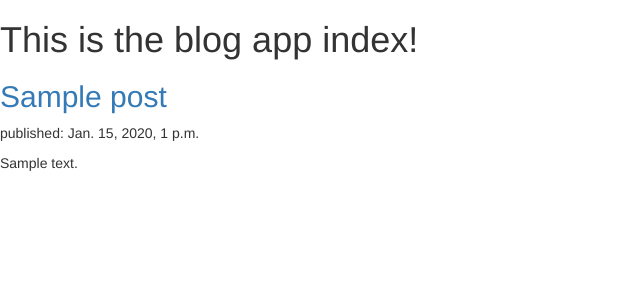
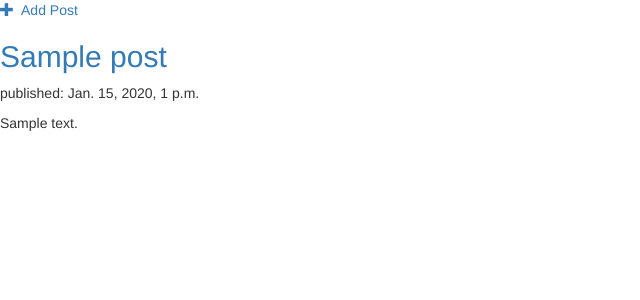
Before and after one commit to gambitYP/django-blog, a Django app: template blog/templates/blog/index.html in a window 1280 px wide. Shown: the top 300 px of the page, without its empty margins (0-640 px from the left). Run offline with Django 3.2, Linux system fonts and the light colour scheme; tables that the repository leaves empty hold one stand-in row (values such as "Sample post"); the template is opened without the code that fills it: values that come from a table or form of the project are taken from there, most other values are stand-ins (such as "Sample title", 1, 10 or a date in 2020); some libraries are stand-ins or nearby versions.

Commit message:
Работа над индивидуальными постами
Добавлены индивидуальные посты и заготовка для их добавления. Начата
работа над формами. Отформатировано все кошмарно. Нужно запилить более
менее рабочий шаблон

```diff
--- a/blog/models.py
+++ b/blog/models.py
@@ -1,4 +1,5 @@
 from django.db import models
+from django.core.urlresolvers import reverse
 from django.utils import timezone
 
 # Create your models here.
@@ -9,6 +10,9 @@ class Post(models.Model):
 	created_date = models.DateTimeField(default=timezone.now)
 	published_date = models.DateTimeField(blank=True, null=True)
 
+	def get_absolute_url(self):
+		return reverse('blog:post', kwargs={'pk': self.pk})
+
 	def publish(self):
 		self.published_date = timezone.now
 		self.save()
--- a/blog/static/music/style.css
+++ /dev/null
@@ -1,15 +0,0 @@
-#pagination{
-	margin-top: 20px;
-}
-
-#pagination #previous-page {
-	float: left;
-}
-
-#pagination #next-page {
-	float: right;
-}
-
-#pagination #num-pages {
-	text-align: center;
-}
--- a/blog/templates/blog/base.html
+++ b/blog/templates/blog/base.html
@@ -12,6 +12,9 @@
 	<title>{% block title %} Blog {% endblock %}</title>
 </head>
 <body>
+	<a href="{% url 'blog:post-add' %}">
+		<span class="glyphicon glyphicon-plus" aria-hidden="true"></span>&nbsp; Add Post
+	</a>
 	{% block main %}
 
 	{% endblock %}
--- a/blog/templates/blog/index.html
+++ b/blog/templates/blog/index.html
@@ -1,9 +1,8 @@
 {% extends 'blog/base.html' %}
 
 {% block main %}
-	<h1>This is the blog app index!</h1>
 	{% for post in posts %}
-		<h2><a href="#">{{ post.title }}</a></h2>
+		<h2><a href="{% url "blog:post" post.pk %}">{{ post.title }}</a></h2>
 		<p>published: {{ post.published_date }}</p>
 		<p>
 			{{ post.text|linebreaksbr }}
@@ -13,32 +12,52 @@
 
 	<!-- TEMP -->
 	{% if paginator.num_pages > 1 %}
-		<div id="pagination">
+	<nav aria-label="Page navigation">
+		<ul class="pagination">
 			{% if page_obj.has_previous %}
-				<div id="previous-page">
-					<a href="{% url "blog:index" %}?page={{ page_obj.previous_page_number }}">&lt;</a>
-				</div>
+			<li>
+		    	<a href="{% url "blog:index" %}?page={{ page_obj.previous_page_number }}" aria-label="Previous">
+		    		<span aria-hidden="true">&laquo;</span>
+		      	</a>
+		    </li>
+		    {% else %}
+			<li class="disabled">
+		    	<a href="#" aria-label="Previous">
+		    		<span aria-hidden="true">&laquo;</span>
+		      	</a>
+		    </li>
 			{% endif %}
-			{% if page_obj.has_next %}
-				<div id="next-page">
-					<a href="{% url "blog:index" %}?page={{ page_obj.next_page_number }}">&gt;</a>
-				</div>
-			{% endif%}
-			<div id="num-pages">
+
 			{% for pn in paginator.page_range %}
-					{% if not forloop.first %}
-						&nbsp;&nbsp;|&nbsp;&nbsp;
-					{% endif %}
 				{% if page_obj.number != pn %}
+				<li>
 					<a href="{% url "blog:index" %}?page={{ pn }}">
-					{% endif %}
 						{{ pn }}
-					{% if page_obj.number != pn %}
 					</a>
+				</li>
+				{% else %}
+				<li class="active">
+					<a href="#">{{ pn }}</a>
+				</li>
 				{% endif %}
 			{% endfor %}
-			</div>
-		</div>
+
+			{% if page_obj.has_next %}
+			<li>
+				<a href="{% url "blog:index" %}?page={{ page_obj.next_page_number }}" aria-label="Next">
+					<span aria-hidden="true">&raquo;</span>
+				</a>
+			</li>
+			{% else %}
+			<li class="disabled">
+				<a href="#" aria-label="Next">
+					<span aria-hidden="true">&raquo;</span>
+				</a>
+			</li>
+			{% endif %}
+
+		</ul>
+	</nav>
 	{% endif %}
 
 {% endblock %}
--- a/blog/urls.py
+++ b/blog/urls.py
@@ -5,4 +5,6 @@ app_name = 'blog'
 
 urlpatterns = [
     url(r'^$', views.PostListView.as_view(), name='index'),
+    url(r'^(?P<pk>[0-9]+)/$', views.PostDetailView.as_view(), name='post'),
+    url(r'^post/add/$', views.PostCreate.as_view(), name='post-add'),
 ]
```
Also changed, not shown: blog/templates/blog/form-template.html (added, +7 -0 lines), blog/templates/blog/post.html (added, +11 -0 lines), blog/templates/blog/post_form.html (added, +10 -0 lines), blog/views.py (+15 -3 lines). Lines whose indentation alone changed are shown as unchanged.
